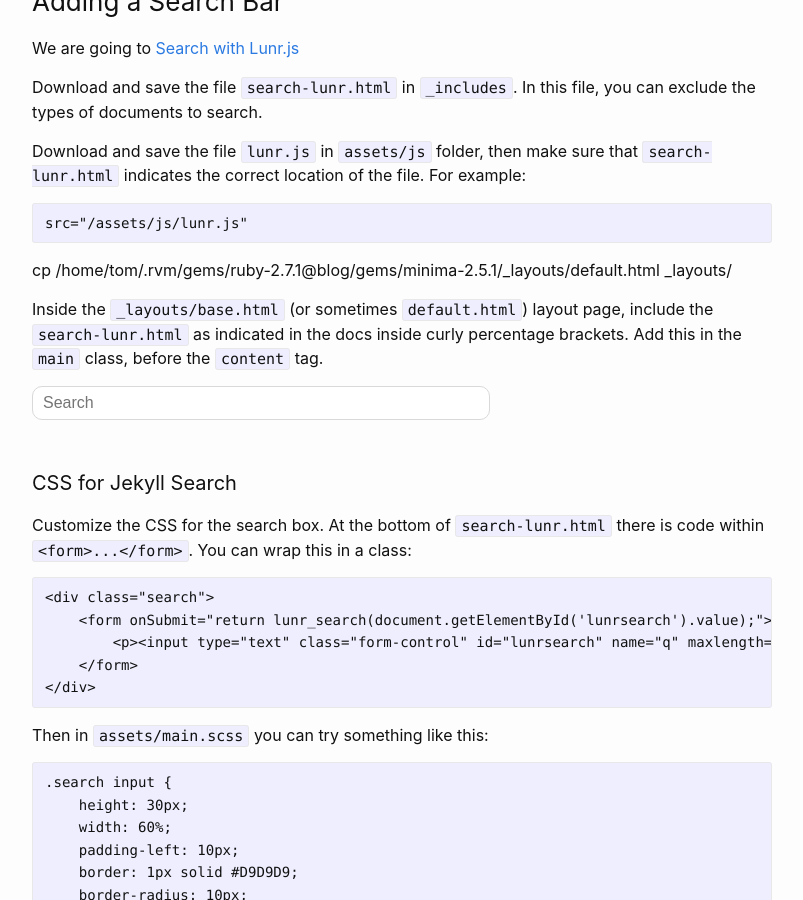
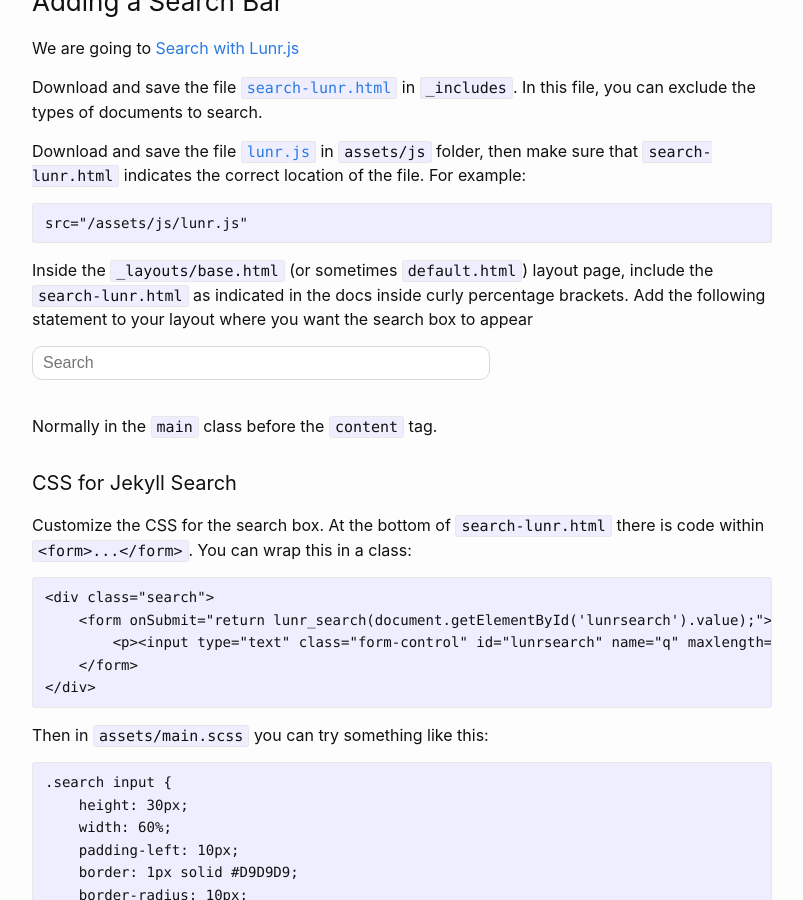
Before and after one commit to ekbann/ekbann.github.io, a Jekyll site: the page built from _posts/2024-01-18-github-jekyll-mathjax.md, in a window 1280 px wide and 900 px high, scrolled down 5138 px. Shown: the whole window, without its empty margins (238-1041 px from the left). Built offline with Jekyll 4.4.1, drawn with Linux system fonts in a browser that asks for light colours.

Commit message:
Added a search bar

````diff
--- a/_layouts/base.html
+++ b/_layouts/base.html
@@ -8,8 +8,8 @@
     {%- include header.html -%}
 
     <main class="page-content" aria-label="Content">
-      {% include search-lunr.html %}
       <div class="wrapper">
+        {% include search-lunr.html %}
         {{ content }}
       </div>
     </main>
--- a/_posts/2024-01-18-github-jekyll-mathjax.md
+++ b/_posts/2024-01-18-github-jekyll-mathjax.md
@@ -171,19 +171,19 @@ In the root directory of "my-website", create the directory `assets/img`. Simply
 
 We are going to [Search with Lunr.js](https://jekyllcodex.org/without-plugin/search-lunr/#)
 
-Download and save the file `search-lunr.html` in `_includes`. In this file, you can exclude the types of documents to search.
+Download and save the file [`search-lunr.html`](https://raw.githubusercontent.com/jhvanderschee/jekyllcodex/gh-pages/_includes/search-lunr.html) in `_includes`. In this file, you can exclude the types of documents to search.
 
-Download and save the file `lunr.js` in `assets/js` folder, then make sure that `search-lunr.html` indicates the correct location of the file. For example:
+Download and save the file [`lunr.js`](https://raw.githubusercontent.com/jhvanderschee/jekyllcodex/gh-pages/js/lunr.js) in `assets/js` folder, then make sure that `search-lunr.html` indicates the correct location of the file. For example:
 
 ```
 src="/assets/js/lunr.js"
 ```
 
-cp /home/tom/.rvm/gems/ruby-2.7.1@blog/gems/minima-2.5.1/_layouts/default.html _layouts/
-
-Inside the `_layouts/base.html` (or sometimes `default.html`) layout page, include the `search-lunr.html` as indicated in the docs inside curly percentage brackets. Add this in the `main` class, before the `content` tag.
+Inside the `_layouts/base.html` (or sometimes `default.html`) layout page, include the `search-lunr.html` as indicated in the docs inside curly percentage brackets. Add the following statement to your layout where you want the search box to appear
 
 {% include search-lunr.html %}
+
+Normally in the `main` class before the `content` tag.
 
 #### CSS for Jekyll Search
 
````
